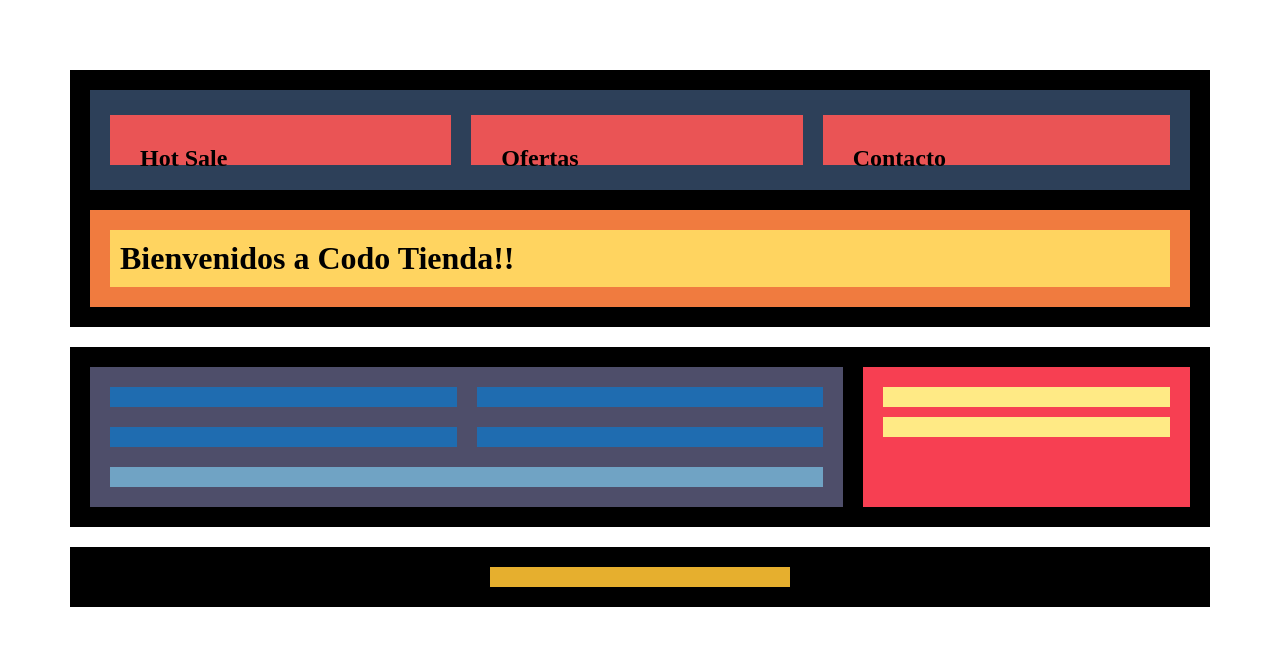
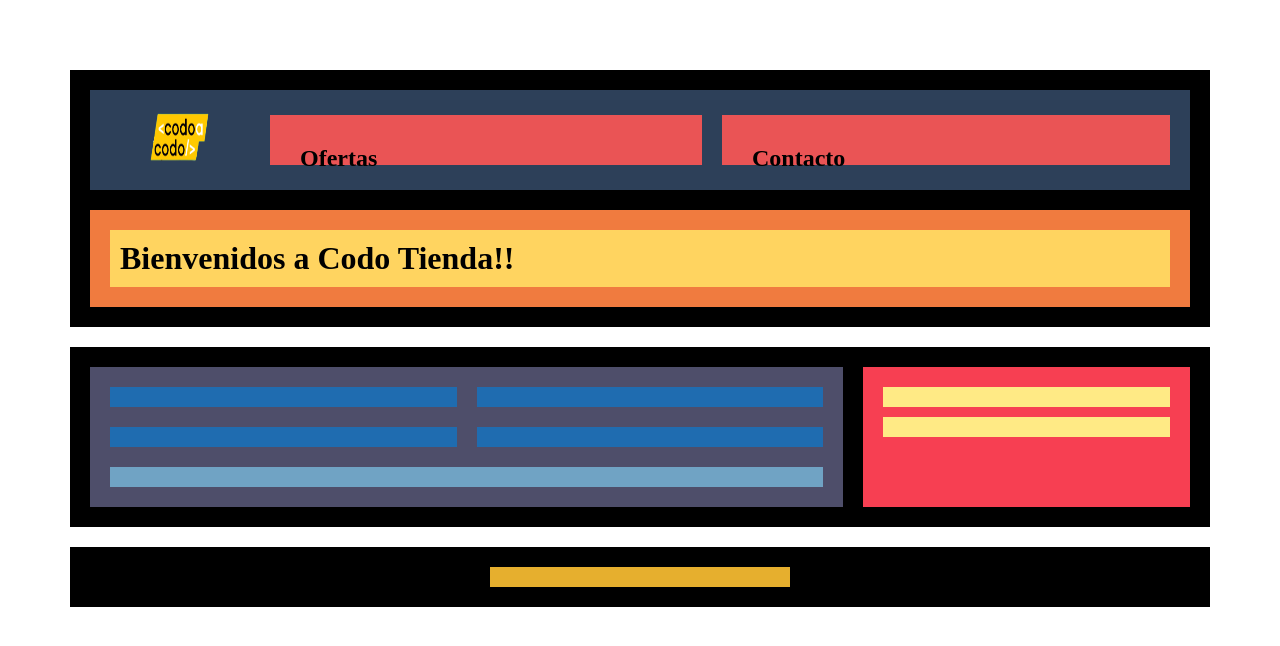
Before and after one commit to sahcmedina/codo_tienda, a plain HTML site: page index.html in a window 1280 px wide. Drawn offline with Linux system fonts and the light colour scheme.

Commit message:
se agrega logo

```diff
--- a/css/estilos.css
+++ b/css/estilos.css
@@ -21,9 +21,9 @@
 			align-items: center;
 		}
 			.logo{
-				background: #ea5455;
-				flex: 1 1 auto;
-				height: 50px;
+				/* background: #ea5455; */
+				/* flex: 1 1 auto; */
+				/* height: 50px; */
 			}
 			.nav{
 				background: #ea5455;
--- a/index.html
+++ b/index.html
@@ -16,7 +16,9 @@
 
       <div class="menu">
         <div class="logo">
-          <h2>Hot Sale</h2>
+          <!-- <h2>Hot Sale</h2> -->
+          <img src="./images/logo.png" height="100" width="100" >
+          <!-- style="margin-left: 5px;" -->
         </div>
         <div class="nav">
           <h2>Ofertas</h2>
```
Also changed, not shown: images/logo.png (added).
